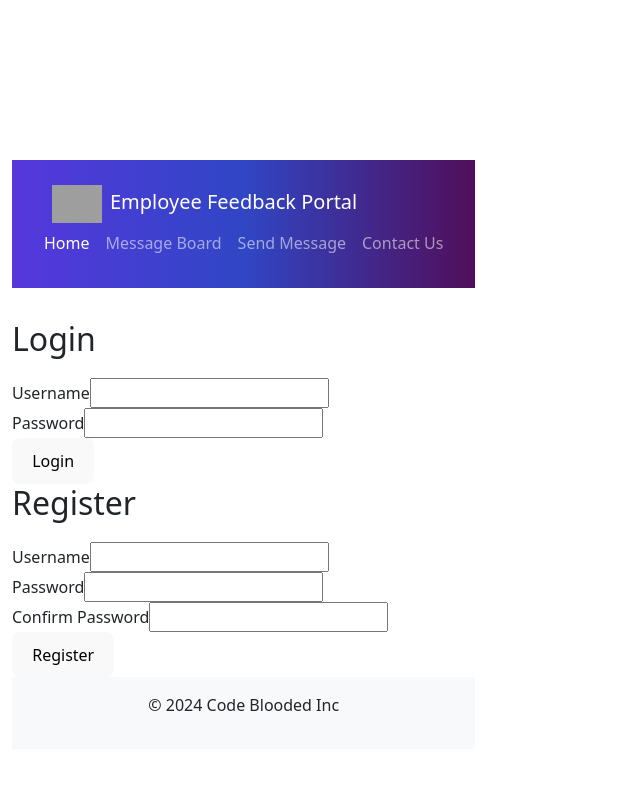
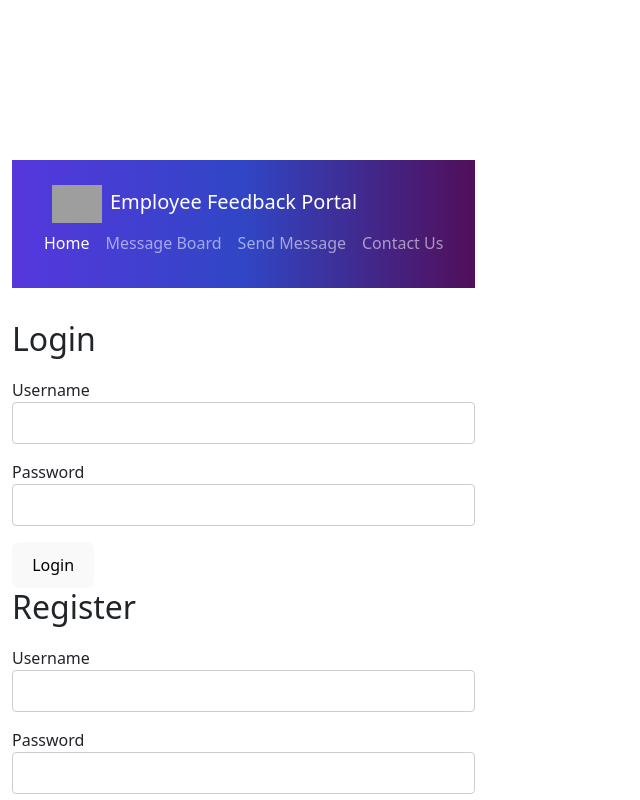
Before and after one commit to KaysArjin/edp-capstone, a React (Vite) app in the folder frontend/: page / in a window 1280 px wide. Shown: the top 800 px of the page, without its empty margins (0-640 px from the left). Built offline with nearby package versions, Linux system fonts and the light colour scheme; grey boxes are pictures that could not be loaded.

Commit message:
modified form input lines to line up and look better

```diff
--- a/frontend/src/App.css
+++ b/frontend/src/App.css
@@ -1,5 +1,14 @@
 h1 {
   margin: 20px;
+}
+
+.input-field{
+  width: 100% ;
+  padding: 8px;
+  margin-bottom: 16px;
+  box-sizing: border-box;
+  border: 1px solid #ccc;
+  border-radius: 4px;
 }
 
 .navbar-brand {
--- a/frontend/src/components/LoginForm.jsx
+++ b/frontend/src/components/LoginForm.jsx
@@ -52,6 +52,7 @@ const LoginForm = ({ username, handleUsername }) => {
           <input
             type="text"
             id="username"
+            className='input-field'
             value={tempUsername}
             onChange={(e) => setTempUsername(e.target.value)}
             required
@@ -62,6 +63,7 @@ const LoginForm = ({ username, handleUsername }) => {
           <input
             type="password"
             id="password"
+            className='input-field'
             value={password}
             onChange={(e) => setPassword(e.target.value)}
             required
--- a/frontend/src/components/RegistrationForm.jsx
+++ b/frontend/src/components/RegistrationForm.jsx
@@ -65,6 +65,7 @@ const RegistrationForm = ({ username, handleUsername }) => {
           <input
             type="text"
             id="username"
+            className='input-field'
             value={tempUsername}
             onChange={(e) => {
               setTempUsername(e.target.value)
@@ -79,6 +80,7 @@ const RegistrationForm = ({ username, handleUsername }) => {
           <input
             type="password"
             id="password"
+            className='input-field'
             value={password}
             onChange={(e) => setPassword(e.target.value)}
             required
@@ -90,6 +92,7 @@ const RegistrationForm = ({ username, handleUsername }) => {
           <input
             type="password"
             id="confirmPassword"
+            className='input-field'
             value={confirmPassword}
             onChange={(e) => setConfirmPassword(e.target.value)}
             required
```
